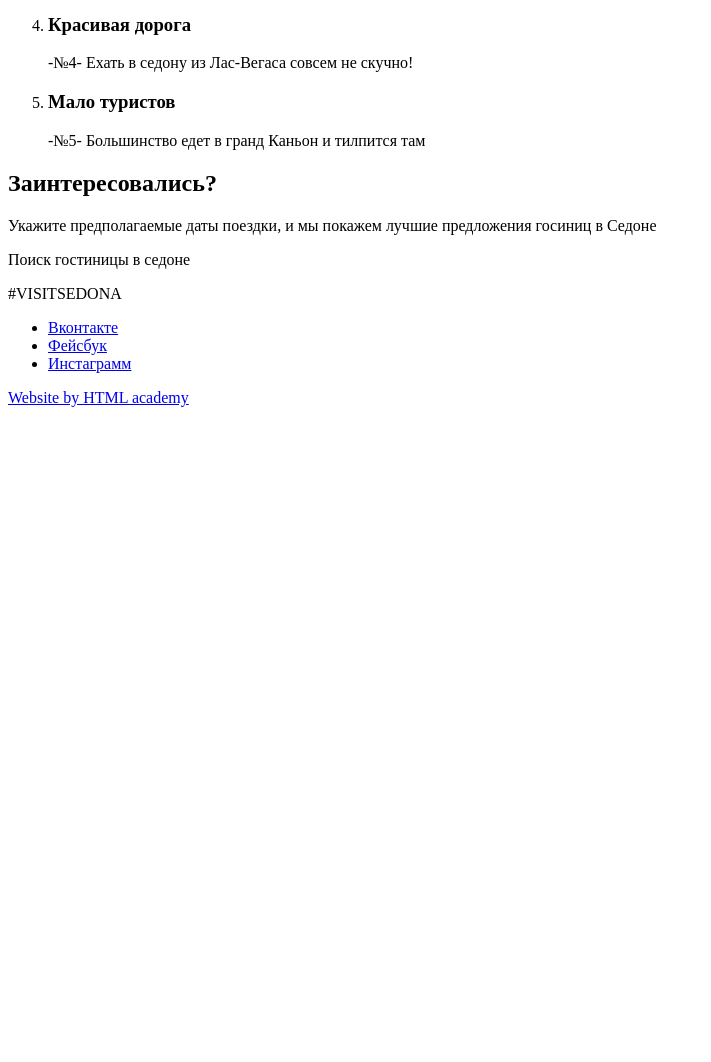
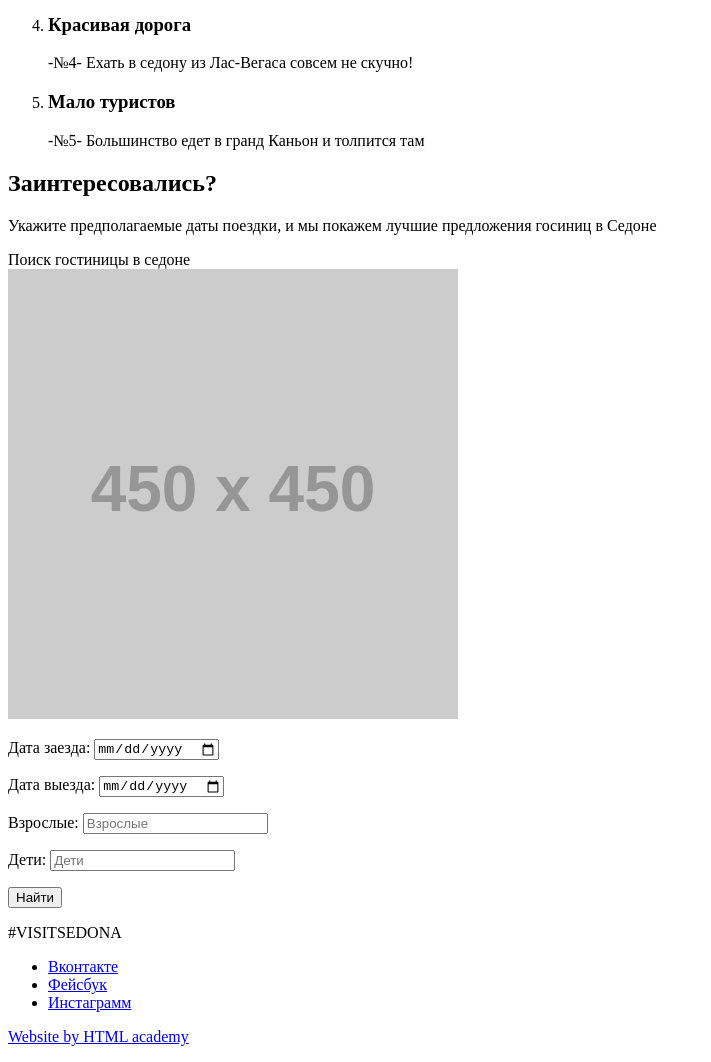
Before and after one commit to mikhaylov-alex/568755-sedona, a plain HTML site: page index.html in a window 1280 px wide. Shown: the part 940-2002 px from the top of the page, without its empty margins (0-711 px from the left). Before the commit the page ends 1363 px from the top, so only its background shows below. Drawn offline with Linux system fonts and the light colour scheme; placeholder pictures from the web are drawn by us.

Commit message:
добавлена форма поиска

```diff
--- a/index.html
+++ b/index.html
@@ -57,7 +57,7 @@
               </li>
               <li>
                 <h3>Мало туристов</h3>
-                <p>-№5- Большинство едет в гранд Каньон и тилпится там</p>
+                <p>-№5- Большинство едет в гранд Каньон и толпится там</p>
               </li>
           </ol>
 
@@ -74,12 +74,17 @@
           Поиск гостиницы в седоне
       </a>
       </div>
-      <!-- Форма поиска -->
-    <!--
+
+      <img src="http://placehold.it/450x450" alt="Карта">
+
     <form class="search-form">
-      будущая форма
+        <p>Дата заезда: <input type=date name="arrival" placeholder="Дата заезда"></p>
+      <p>Дата выезда: <input type=date name="departure" placeholder="Дата выезда"></p>
+      <p>Взрослые: <input type=number name="adults" placeholder="Взрослые"></p>
+      <p>Дети: <input type=number name="children" placeholder="Дети"></p>
+        <input type="button" value="Найти">
     </form>
-     -->
+
       <footer>
           <p>#VISITSEDONA</p>
           <div class="footer-social">
```
